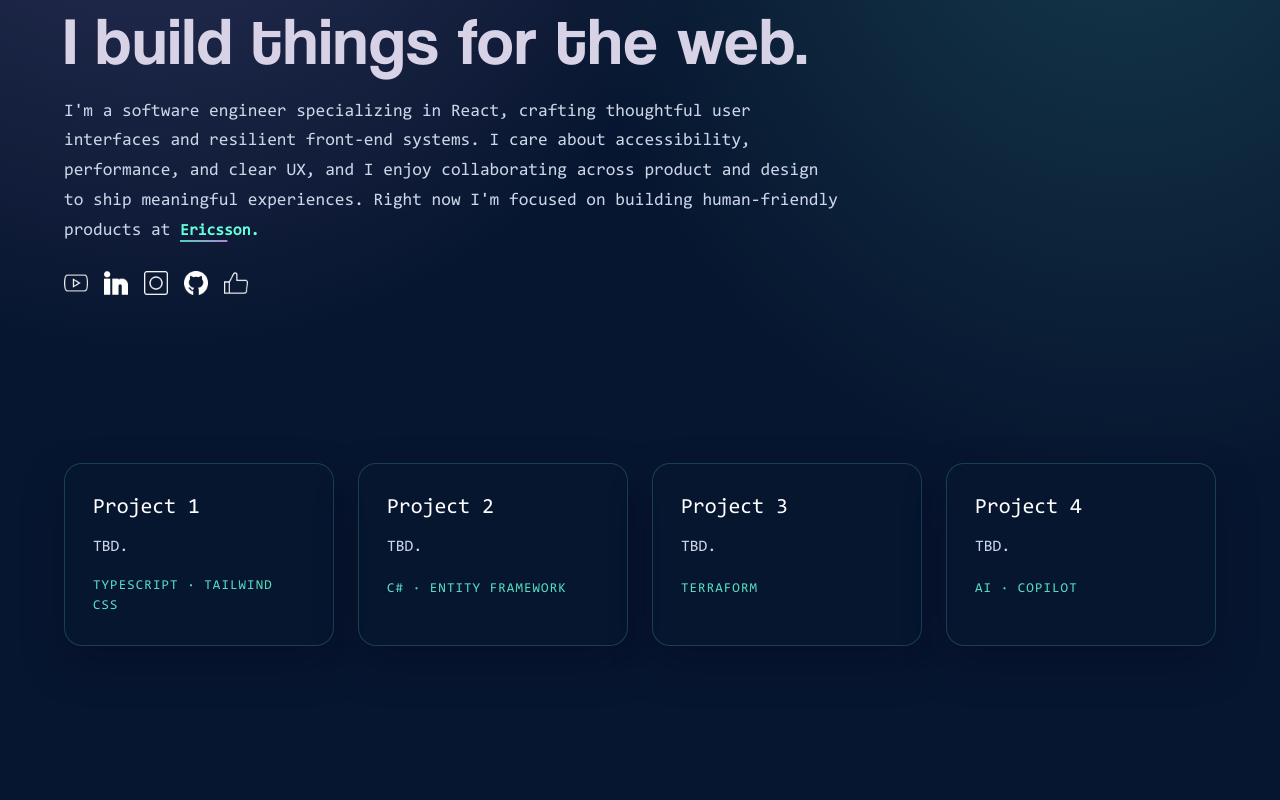
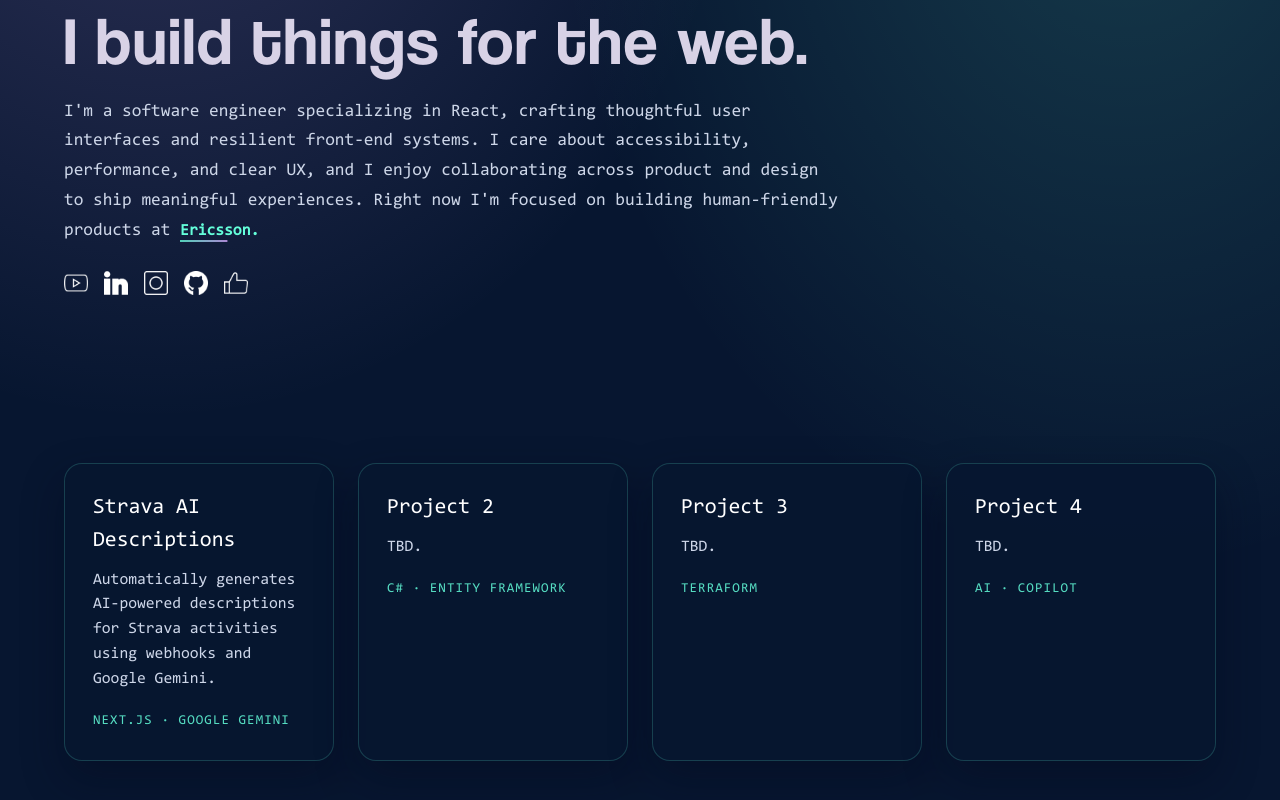
Before and after one commit to taaage/portfolio-client, a React (Create React App) app: page / in a window 1280 px wide. Shown: the part 260-1060 px from the top of the page. Before the commit the page ends 1010 px from the top, so only its background shows below. Built offline with nearby package versions, Linux system fonts and the light colour scheme.

Commit message:
added project to card

```diff
--- a/src/components/Work/Work.tsx
+++ b/src/components/Work/Work.tsx
@@ -6,14 +6,16 @@
   title: string;
   description: string;
   stack: string;
+  link?: string;
 };
 
 const Work = () => {
   const workItems: WorkItem[] = [
     {
-      title: "Project 1",
-      description: "TBD.",
-      stack: "Typescript · Tailwind CSS",
+      title: "Strava AI Descriptions",
+      description: "Automatically generates AI-powered descriptions for Strava activities using webhooks and Google Gemini.",
+      stack: "Next.js · Google Gemini",
+      link: "https://roastmyride.vercel.app/",
     },
     {
       title: "Project 2",
@@ -36,6 +38,15 @@
     <section className="section-work">
       <div className="work-grid">
         {workItems.map((item) => (
+          item.link ? (
+            <a key={item.title} href={item.link} target="_blank" rel="noopener noreferrer" className="work-card">
+              <div className="work-card-content">
+                <h3>{item.title}</h3>
+                <p>{item.description}</p>
+                <span>{item.stack}</span>
+              </div>
+            </a>
+          ) : (
             <button key={item.title} className="work-card" type="button">
               <div className="work-card-content">
                 <h3>{item.title}</h3>
@@ -43,6 +54,7 @@
                 <span>{item.stack}</span>
               </div>
             </button>
+          )
         ))}
       </div>
     </section>
```
Lines whose indentation alone changed are shown as unchanged.
